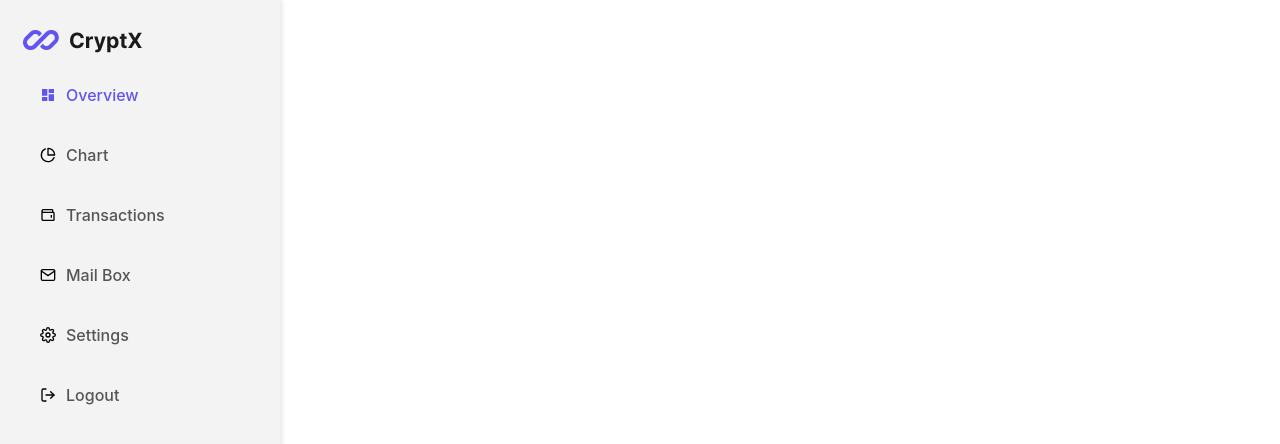
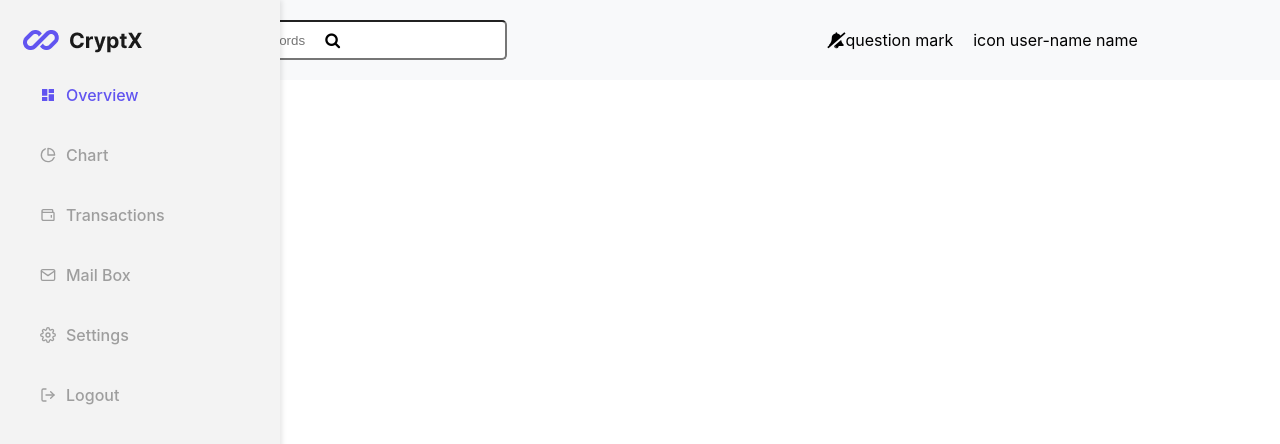
Before and after one commit to NicoletteSteenkamp/cryptx, a React (Create React App) app: page /app in a window 1280 px wide. Shown: the top 444 px of the page. Built offline with nearby package versions, Linux system fonts and the light colour scheme.

Commit message:
Your commit message describing the changes

```diff
--- a/package.json
+++ b/package.json
@@ -10,6 +10,7 @@
     "@testing-library/jest-dom": "^5.17.0",
     "@testing-library/react": "^13.4.0",
     "@testing-library/user-event": "^13.5.0",
+    "font-awesome": "^4.7.0",
     "react": "^18.3.1",
     "react-dom": "^18.3.1",
     "react-icons": "^5.3.0",
--- a/public/index.html
+++ b/public/index.html
@@ -24,6 +24,9 @@
       work correctly both with client-side routing and a non-root public URL.
       Learn how to configure a non-root public URL by running `npm run build`.
     -->
+      <!-- In index.html -->
+<link rel="stylesheet" href="https://cdnjs.cloudflare.com/ajax/libs/font-awesome/6.0.0/css/all.min.css">
+
     <title>React App</title>
   </head>
   <body>
--- /dev/null
+++ b/src/components/Header.css
@@ -0,0 +1,55 @@
+.Header {
+  padding: 20px;
+  background-color: #f8f9fa;
+  /* Light background for visibility */
+  text-align: center;
+  /* Center the h1 text */
+}
+
+h1 {
+  color: black;
+  margin: 0;
+}
+
+.navbar {
+  display: flex;
+  align-items: center;
+  justify-content: center;
+  /* Center items in the navbar */
+  color: black;
+
+  /* Temporary background for testing */
+}
+
+
+
+.search {
+ margin-right: 300px;
+}
+
+.search input {
+  padding: 5px;
+  margin-left: 10px;
+  border-radius: 5px;
+  width: 355px;
+height: 40px;
+top: 1px;
+gap: 0px;
+
+opacity: 0px;
+
+}
+
+.search-icon {
+  position: absolute;
+  right: 940px;
+  top:32px;
+}
+
+.icons,
+.profile {
+  margin-left: 20px;
+  /* Adjusted margin for better spacing */
+  color: black;
+  /* Ensure text and icons are visible */
+}
--- a/src/components/Header.js
+++ b/src/components/Header.js
@@ -1,17 +1,25 @@
 import React from "react";
+import "./Header.css";
+import "font-awesome/css/font-awesome.min.css";
 
-const header = () => {
+const Header = () => {
 	return (
 		<div className="Header">
-			Header
+
 			<div className="navbar">
-				navbar
+
 				<div className="search">
-					<input />
+					<input type="search" placeholder="Search type of keywords" />
+					<i className="fa fa-search search-icon" aria-hidden="true" />
 				</div>
+				<div className="icons">
+					<i className="fa fa-bell-slash" aria-hidden="true" />
+					question mark
+				</div>
+				<div className="profile">icon user-name name</div>
 			</div>
 		</div>
 	);
 };
 
-export default header;
+export default Header;
--- a/src/components/Sidebar.css
+++ b/src/components/Sidebar.css
@@ -20,7 +20,7 @@
 
 .sidebar-menu ul {
   list-style-type: none;
-
+  color: rgba(158, 158, 158, 1);
   padding: 10px;
 
 }
@@ -31,13 +31,15 @@ li {
   margin-bottom: 20px; /* Add space between list items */
   padding: 10px;
   cursor: pointer;
+
+
   /* Add padding inside each list item */
 }
 
 li h3 {
   margin-left: 10px; /* Adds space between the icon and the text */
   font-size: 16px; /* Set font size */
-  color: #555; /* Text color */
+  color: rgba(158, 158, 158, 1);/* Text color */
   font-weight: 500; /* Text weight */
 }
 
```
Also changed, not shown: 1 other file (tests, documents, lock files or other folders).
